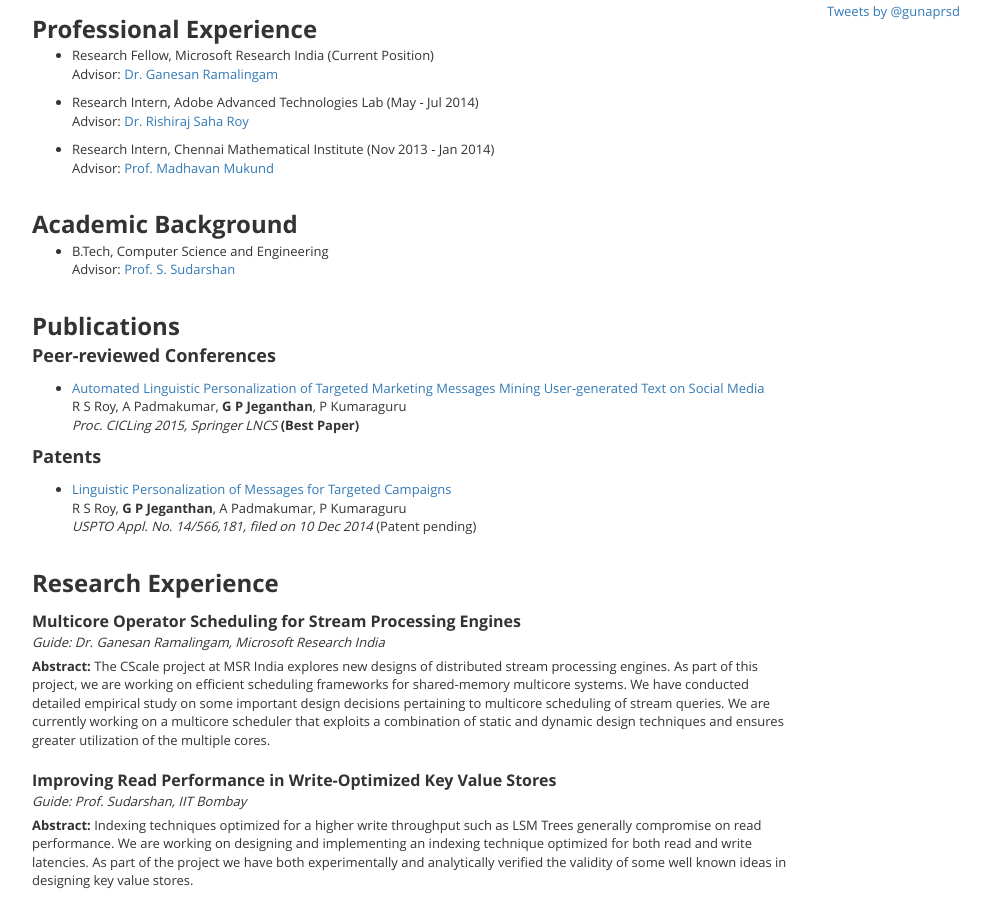
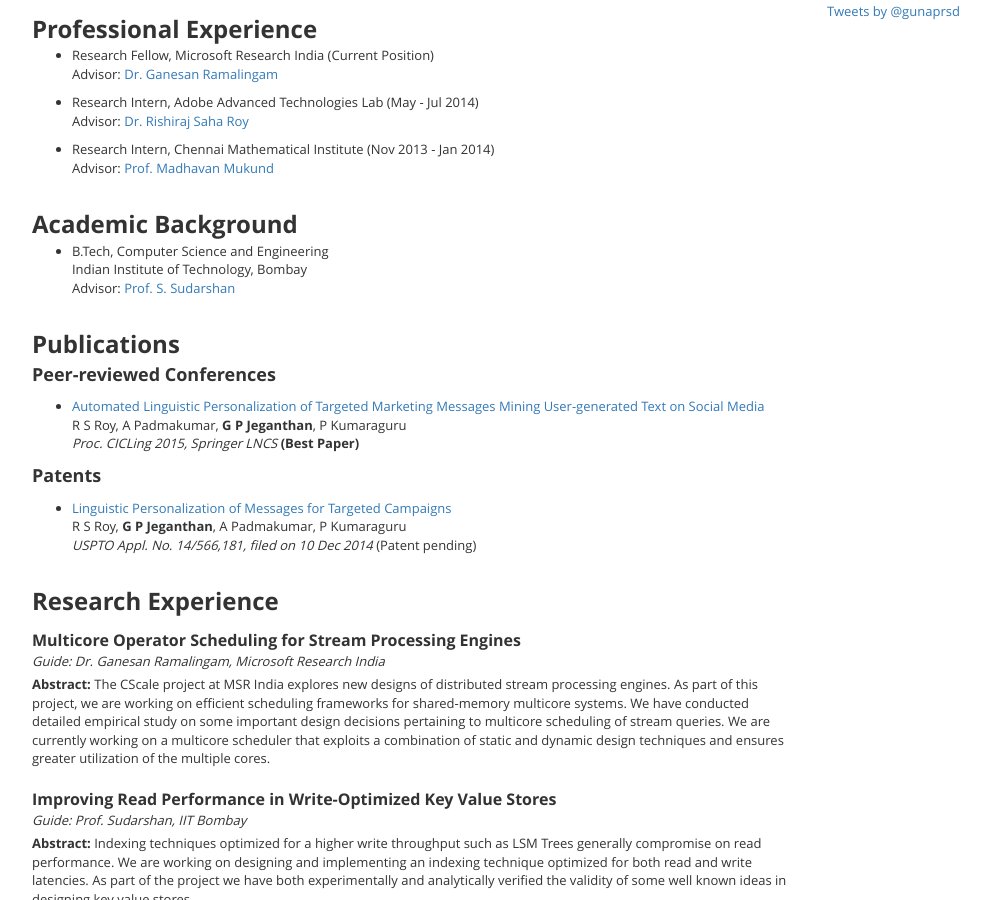
Before and after one commit to williamsjoehenry/williamsjoehenry.github.io, a Jekyll site: the page built from index.html, in a window 1280 px wide and 900 px high, scrolled down 400 px. Shown: the whole window, without its empty margins (93-1083 px from the left). Built offline with Jekyll 4.4.1, drawn with Linux system fonts in a browser that asks for light colours; comment, search, counter and statistics services are not loaded.

Commit message:
added IITB

```diff
--- a/index.html
+++ b/index.html
@@ -62,6 +62,7 @@ layout: default
         <li>
           <p>
             B.Tech, Computer Science and Engineering <br>
+            Indian Institute of Technology, Bombay <br>
             Advisor: <a href="http://www.iitb.ac.in/~sudarsha">Prof. S. Sudarshan</a>
           </p>
         </li>
```
